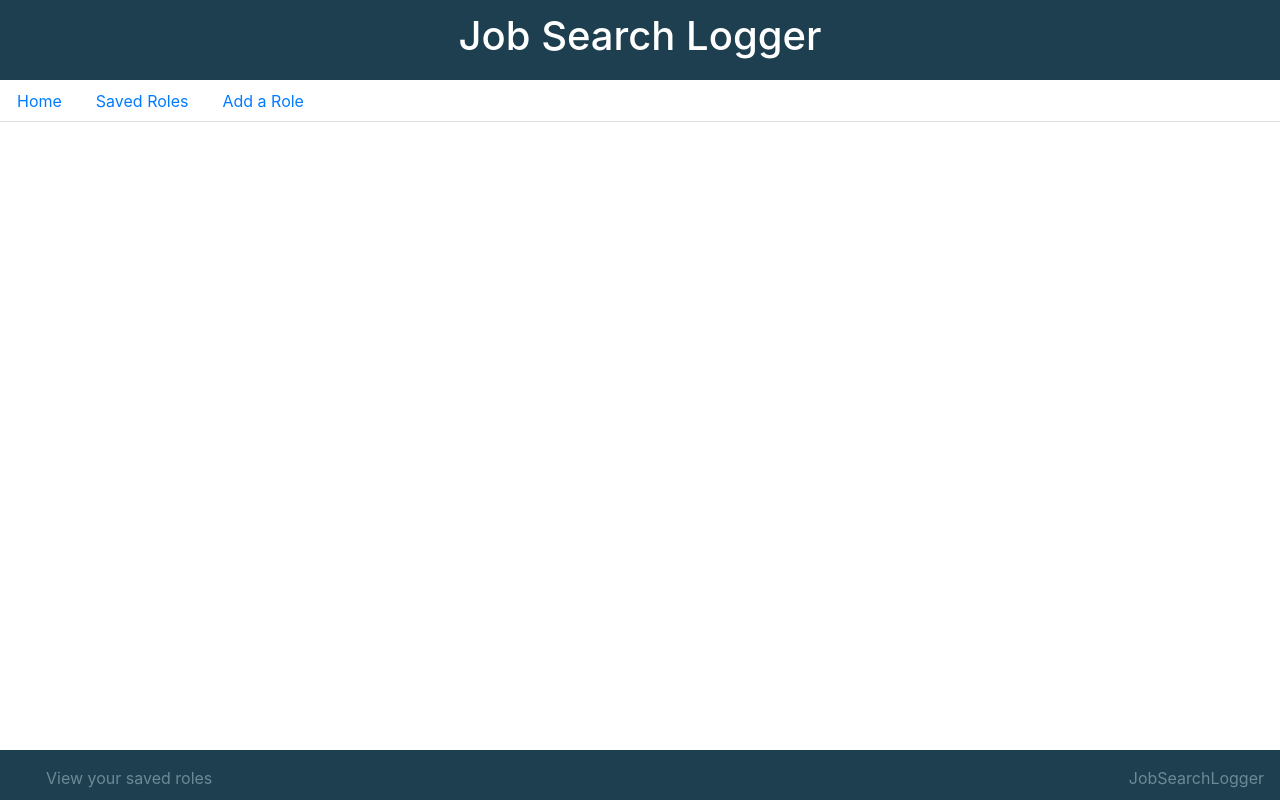
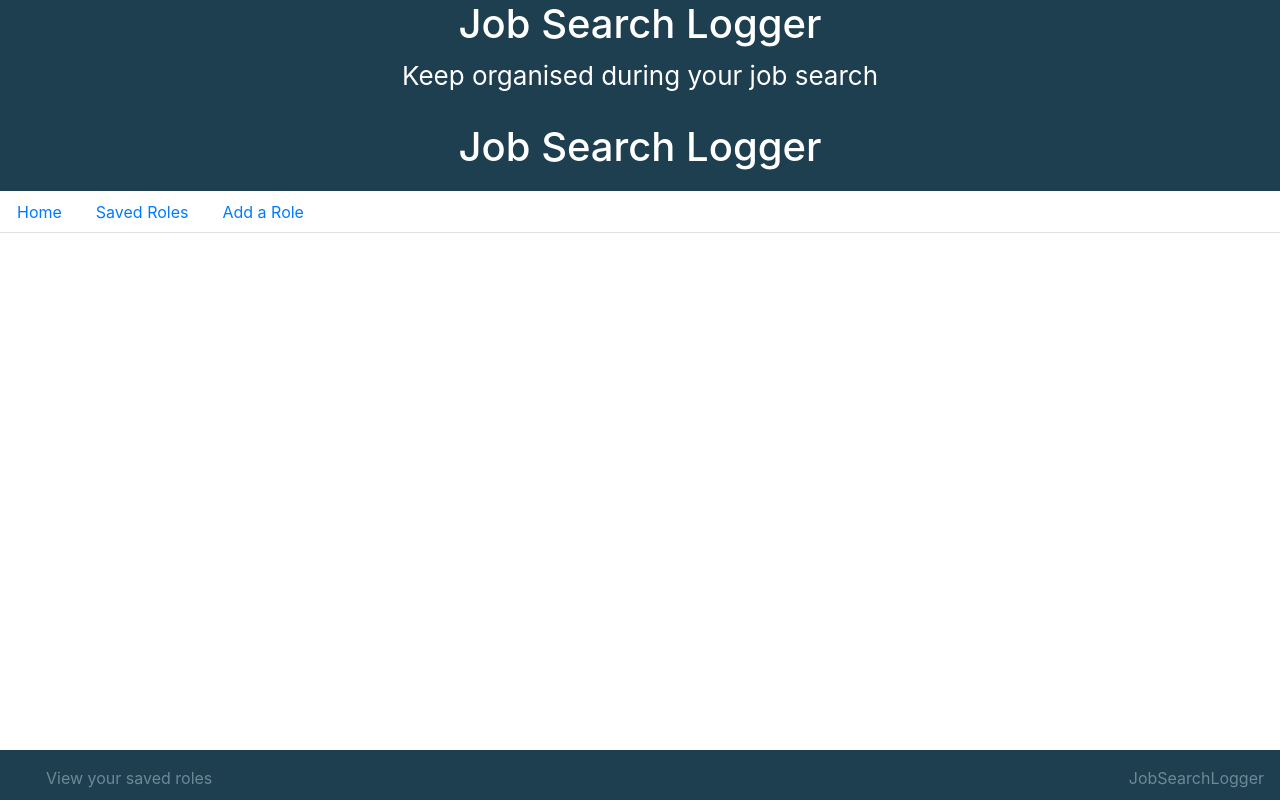
Before and after one commit to concorder911220/React-Job-Search-Logger-Project, a React (Create React App) app: page / in a window 1280 px wide. Built offline with nearby package versions, Linux system fonts and the light colour scheme.

Commit message:
Import Header component and Add to return to be rendered

```diff
--- a/src/App.js
+++ b/src/App.js
@@ -3,6 +3,7 @@
 
 import './index.css';
 
+import Header from './components/Header'
 import Navbar from './components/Navbar'
 import Home from './containers/Home'
 import Roles from './containers/Roles'
@@ -12,6 +13,7 @@
 function App() {
 	return (
 		<div className="App">
+			<Header />
 			<BrowserRouter>
 				<Route path="/" component={Home} />
 				<Route component={Navbar} />
```
